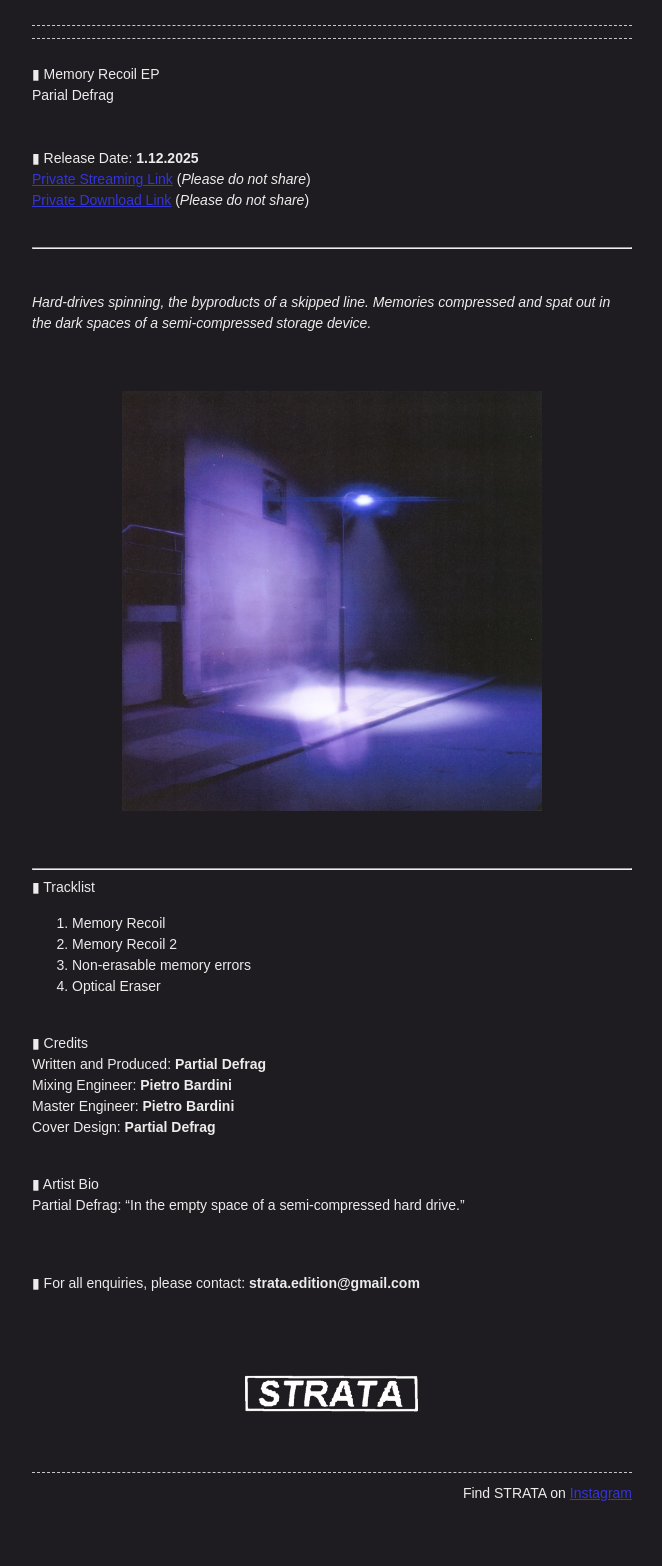
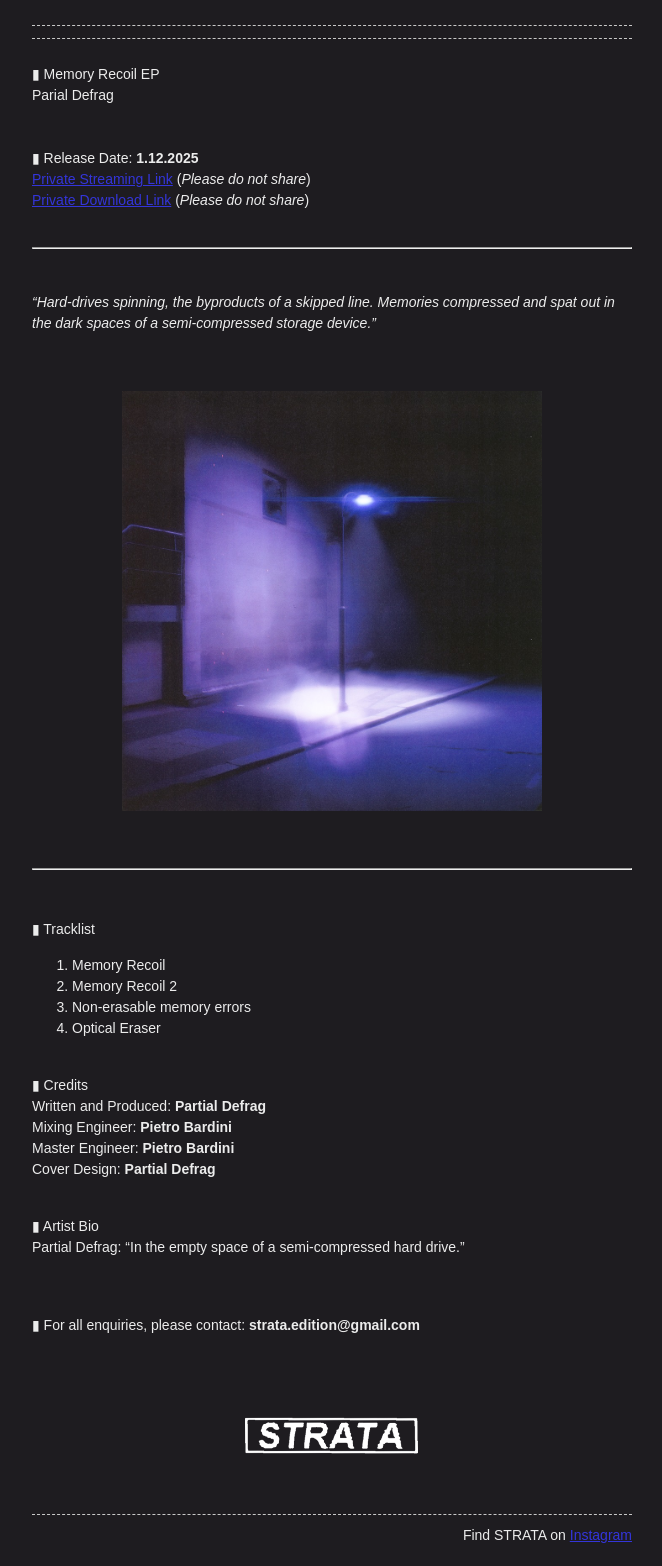
Before and after one commit to StrataEdition/Memory-Recoil-EPK, a Jekyll site: the page built from index.md, in a window 1280 px wide. Shown: the whole page, without its empty margins (308-970 px from the left). Built offline with Jekyll 4.4.1, drawn with Linux system fonts in a browser that asks for light colours; before the commit the page ends 1524 px from its top, so only the background shows below that.

Commit message:
Update index.md

```diff
--- a/index.md
+++ b/index.md
@@ -14,14 +14,14 @@ Parial Defrag
 ---
 <br>
 
-*Hard-drives spinning, the byproducts of a skipped line. Memories compressed and spat out in the dark spaces of a semi-compressed storage device.*
+*"Hard-drives spinning, the byproducts of a skipped line. Memories compressed and spat out in the dark spaces of a semi-compressed storage device."*
 
 <br>
 <img src="memoryRecoil_Cover.JPG" alt="Memory Recoil Cover" class="centered-image">
 <br>
 
 ---
-
+<br>
 ▮ Tracklist
 1. Memory Recoil
 2. Memory Recoil 2
```
